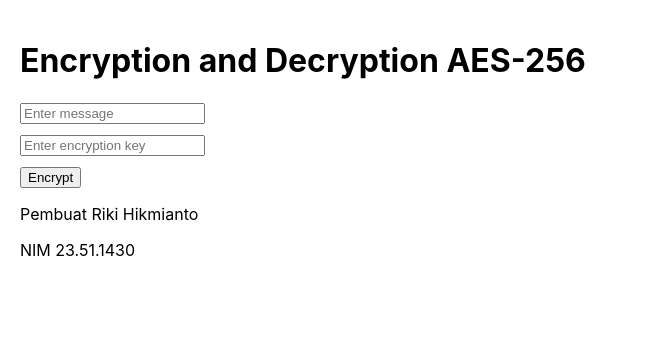
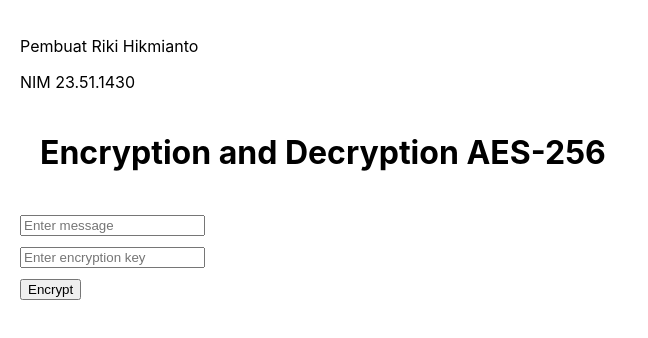
Before and after one commit to sayamelonk/aes-frontend, a React (Create React App) app: page / in a window 1280 px wide. Shown: the top 338 px of the page, without its empty margins (0-648 px from the left). Built offline with nearby package versions, Linux system fonts and the light colour scheme.

Commit message:
membuat footer

```diff
--- a/src/App.js
+++ b/src/App.js
@@ -54,7 +54,10 @@ function App() {
 
   return (
     <div style={{ padding: "20px" }}>
-      <h1>Encryption and Decryption AES-256</h1>
+      <p>Pembuat Riki Hikmianto</p>
+      <p>NIM 23.51.1430</p>
+
+      <h1 style={{ padding: "20px" }}>Encryption and Decryption AES-256</h1>
 
       <div style={{ marginBottom: "10px" }}>
         <input
@@ -95,11 +98,6 @@ function App() {
           )}
         </>
       )}
-
-      <footer>
-        <p>Pembuat Riki Hikmianto</p>
-        <p>NIM 23.51.1430</p>
-      </footer>
     </div>
   );
 }
```
